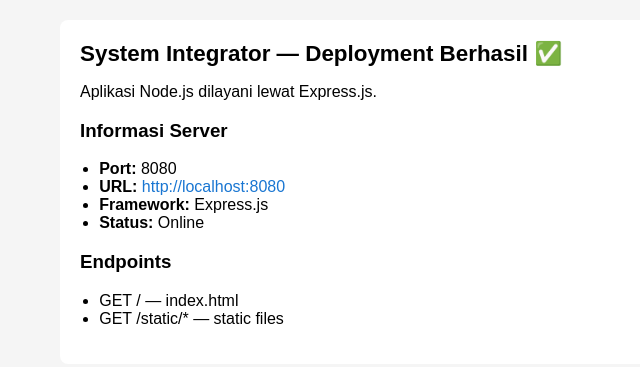
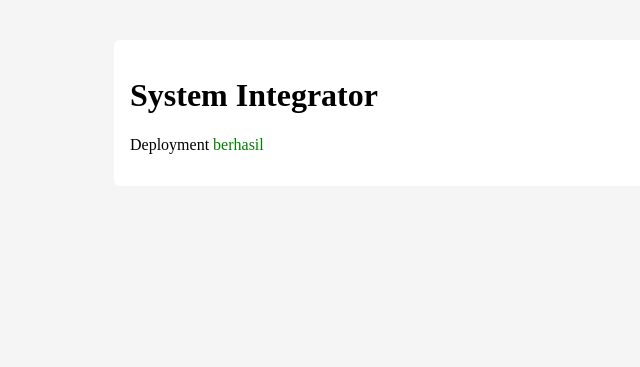
Before and after one commit to nabilban/bnsp-web-sederhana, a website: page public/index.html in a window 1280 px wide. Shown: the whole page, without its empty margins (210-850 px from the left). Drawn offline with Linux system fonts and the light colour scheme.

Commit message:
changr html

```diff
--- a/public/index.html
+++ b/public/index.html
@@ -5,31 +5,20 @@
     <meta name="viewport" content="width=device-width,initial-scale=1" />
     <title>System Integrator</title>
     <style>
-        body { font-family: Arial, sans-serif; background:#f5f5f5; margin:0; padding:20px; }
-        .box { max-width:700px; margin:0 auto; background:#fff; padding:20px; border-radius:8px; }
-        h1 { margin-top:0; font-size:1.4rem; }
-        ul { padding-left:1.2rem; }
-        a { color:#1976d2; text-decoration:none; }
+        body{margin:40px;
+            background:whitesmoke}.card{
+                max-width:600px;
+                margin:0 auto;
+                background:white;
+                padding:16px;
+                border-radius:6px}
+        span{color:green}
     </style>
 </head>
 <body>
-    <div class="box">
-        <h1>System Integrator — Deployment Berhasil ✅ </h1>
-        <p>Aplikasi Node.js dilayani lewat Express.js.</p>
-
-        <h3>Informasi Server</h3>
-        <ul>
-            <li><strong>Port:</strong> 8080</li>
-            <li><strong>URL:</strong> <a href="http://localhost:8080" target="_blank">http://localhost:8080</a></li>
-            <li><strong>Framework:</strong> Express.js</li>
-            <li><strong>Status:</strong> Online</li>
-        </ul>
-
-        <h3>Endpoints</h3>
-        <ul>
-            <li>GET / — index.html</li>
-            <li>GET /static/* — static files</li>
-        </ul>
+    <div class="card">
+        <h1>System Integrator</h1>
+        <p>Deployment <span>berhasil</span></p>
     </div>
 </body>
 </html>
```
